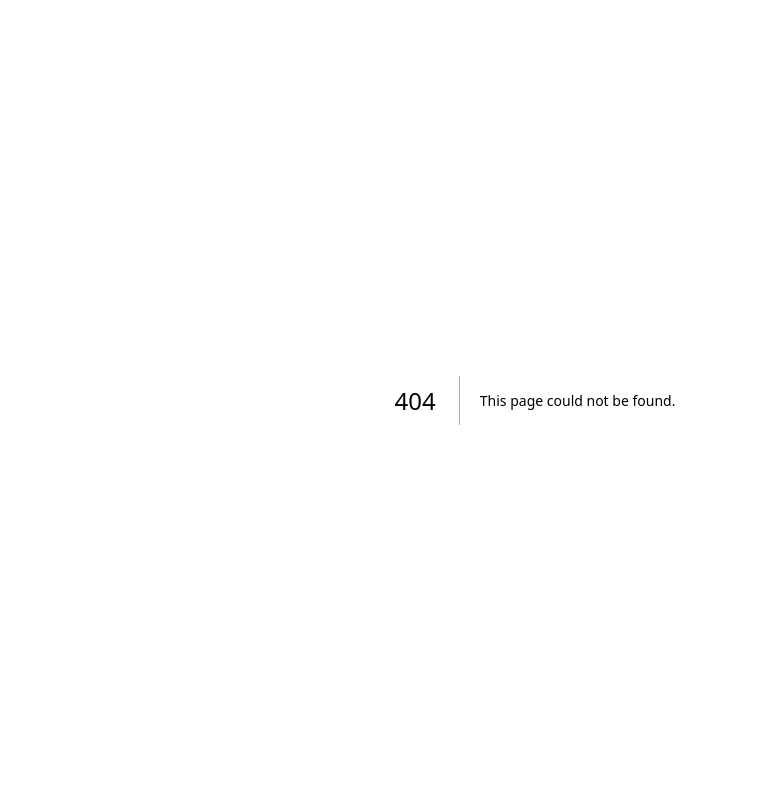
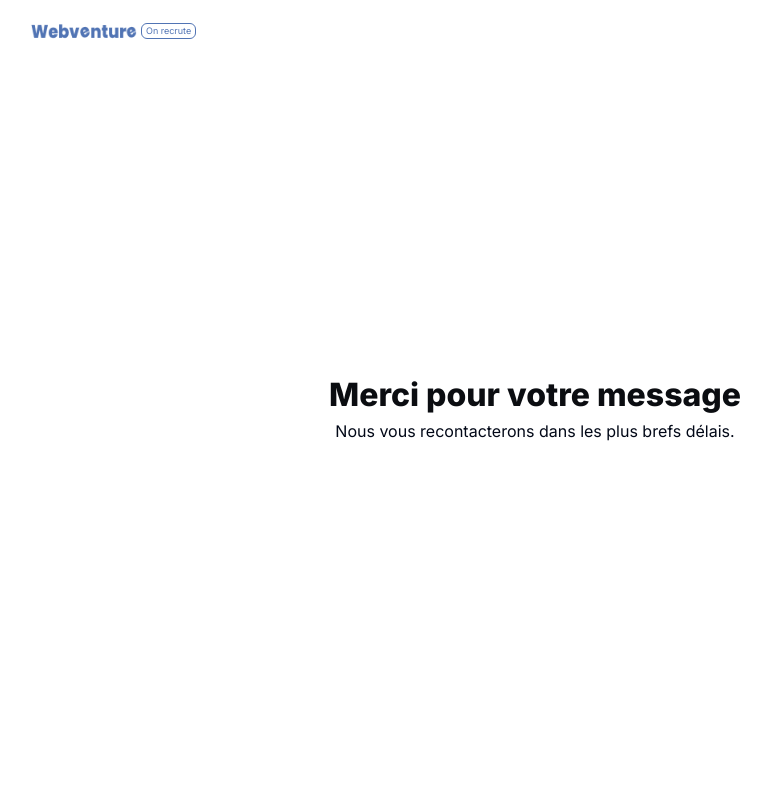
Before and after one commit to magicniclus/weebventure, a Next.js app: page /contact/merci in a window 1280 px wide. Before the commit this address had no page. Shown: the top 800 px of the page, without its empty margins (105-876 px from the left). Built offline with nearby package versions, Linux system fonts and the light colour scheme.

Commit message:
Create page.tsx

```diff
--- /dev/null
+++ b/src/app/contact/merci/page.tsx
@@ -0,0 +1,21 @@
+import Footer from "@/components/Footer";
+import Nav from "@/components/Nav";
+
+const page = () => {
+  return (
+    <>
+      <Nav contact={false} />
+      <main className="w-full container mx-auto min-h-[calc(100vh-110px)] flex justify-center items-center">
+        <div className="max-w-5xl w-full flex justify-center items-center flex-col">
+          <h1 className="text-textDev text-[32px] font-extrabold">
+            Merci pour votre message
+          </h1>
+          <p>Nous vous recontacterons dans les plus brefs délais.</p>
+        </div>
+      </main>
+      <Footer />
+    </>
+  );
+};
+
+export default page;
```
